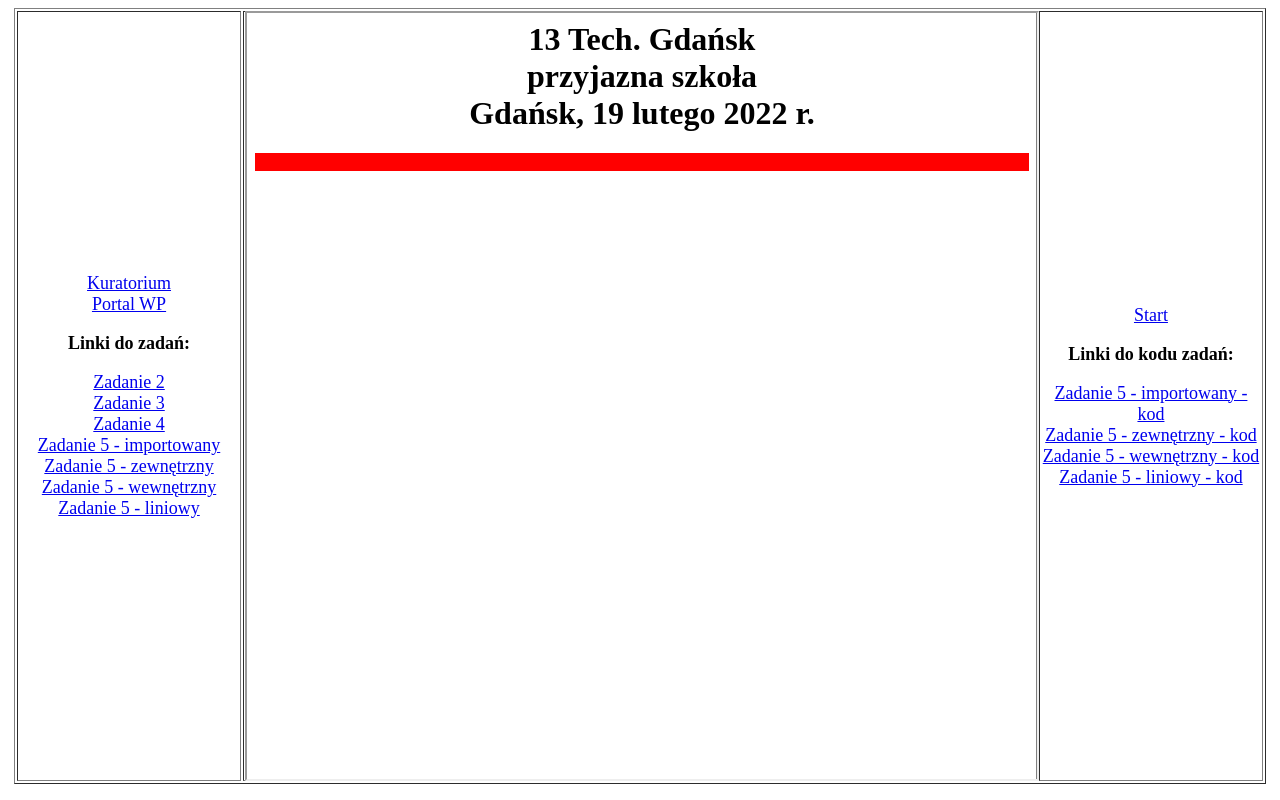
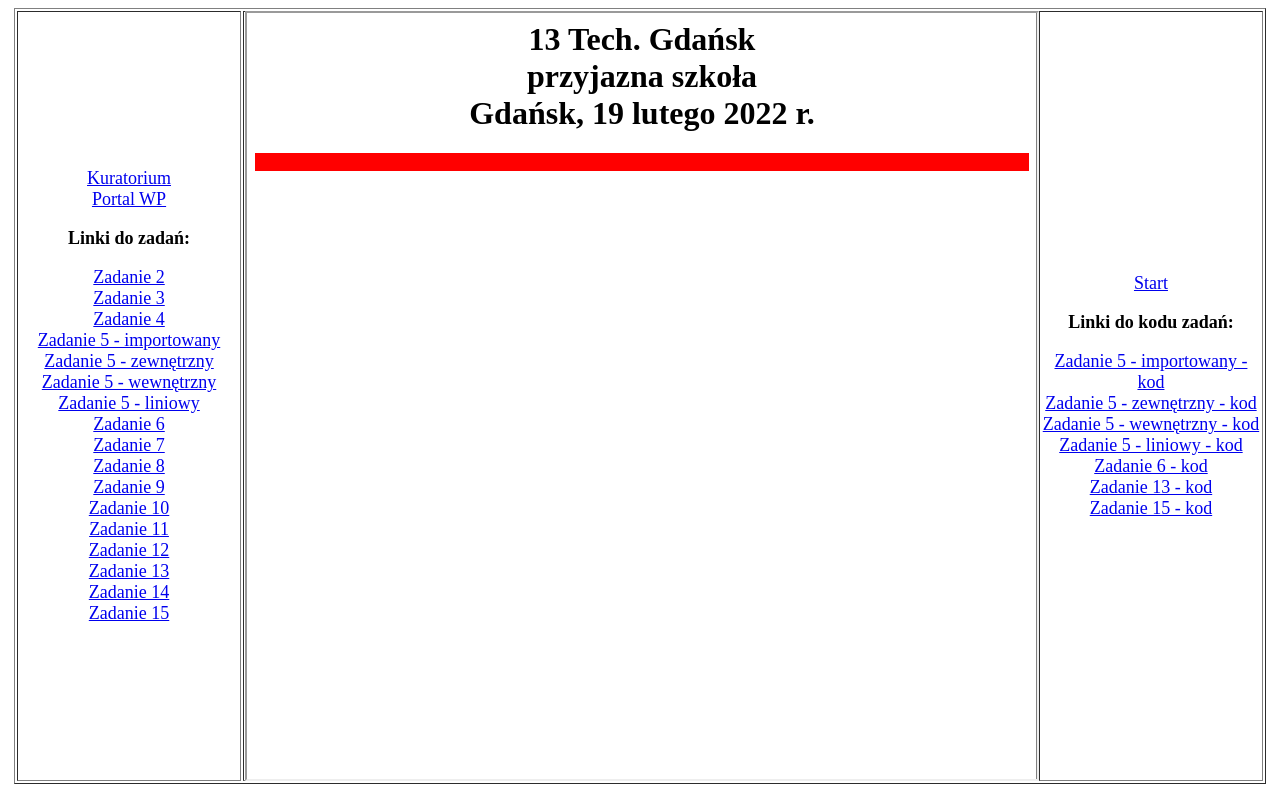
Before and after one commit to tooja/css, a plain HTML site: page index.html in a window 1280 px wide. Drawn offline with Linux system fonts and the light colour scheme.

Commit message:
Update index.html

```diff
--- a/index.html
+++ b/index.html
@@ -2,7 +2,7 @@
 	<head>
 		<META HTTP-EQUIV="content-type" CONTENT="text/html; CHARSET=UTF-8">
 		<title> Norbert Bańka </title>
-		<link rel="shortcut icon" href="ikona.png">
+		<link rel="shortcut icon" href="obrazki\ikona.png">
 	</head>
 	<body>
 		<table width=99% height=99% border="1" align="center">
@@ -27,6 +27,27 @@
  <a href="bank_z5_3.html" target="strony">Zadanie 5 - wewnętrzny</a>
 	<br>
  <a href="bank_z5_4.html" target="strony">Zadanie 5 - liniowy</a>
+	<br>
+ <a href="bank_z6.html" target="strony">Zadanie 6</a>
+	<br>
+ <a href="bank_z7.html" target="strony">Zadanie 7</a>
+	<br>
+ <a href="bank_z8.html" target="strony">Zadanie 8</a>
+	<br>
+ <a href="bank_z9.html" target="strony">Zadanie 9</a>
+	<br>
+ <a href="bank_z10.html" target="strony">Zadanie 10</a>
+	<br>
+ <a href="bank_z11.html" target="strony">Zadanie 11</a>
+	<br>
+ <a href="bank_z12.html" target="strony">Zadanie 12</a>
+	<br>
+ <a href="bank_z13.html" target="strony">Zadanie 13</a>
+	<br>
+ <a href="bank_z14.html" target="strony">Zadanie 14</a>
+	<br>
+ <a href="bank_z15.html" target="strony">Zadanie 15</a>
+	<br>
  </font>
 	</td>
 	<td align=center><iframe width=100% height=100% name="strony" src="start.html" border="0"></iframe>
@@ -43,6 +64,12 @@
  <a href="bank_z5_3_kod.html" target="strony">Zadanie 5 - wewnętrzny - kod</a>
  	<br>
  <a href="bank_z5_4_kod.html" target="strony">Zadanie 5 - liniowy - kod</a>
+	<br>
+ <a href="bank_z6_kod.html" target="strony">Zadanie 6 - kod</a>
+	<br>
+ <a href="bank_z13_kod.html" target="strony">Zadanie 13 - kod</a>
+	<br>
+ <a href="bank_z15_kod.html" target="strony">Zadanie 15 - kod</a>
  </font>
 	</td>
 	</tr>
```
